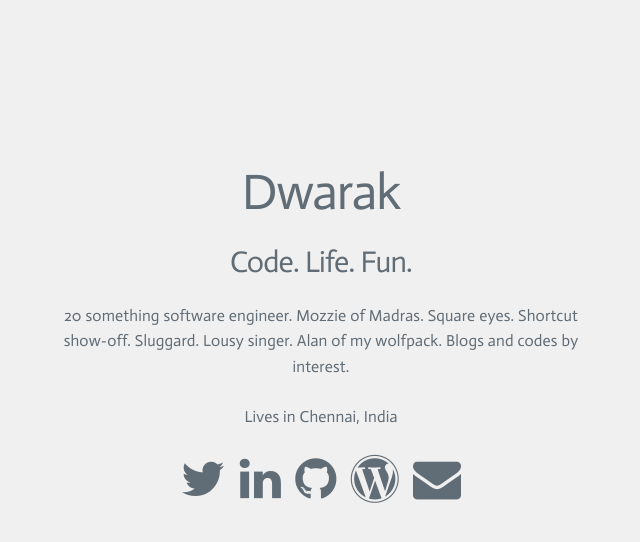
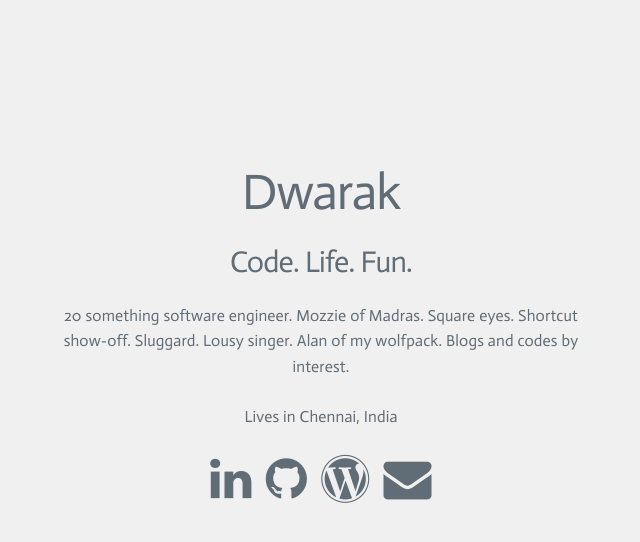
Before and after one commit to dtsdwarak/personal_website, a Jekyll site: the page built from index.html, in a window 1280 px wide. Shown: the top 542 px of the page, without its empty margins (319-959 px from the left). Built offline with Jekyll 4.4.1, drawn with Linux system fonts in a browser that asks for light colours.

Commit message:
Remove Twitter link

```diff
--- a/_config.yml
+++ b/_config.yml
@@ -5,7 +5,6 @@ url: "https://dwarak.in"
 
 # User's social address
 social:
-  twitter_username: dtsdwarak
   linkedin_username: dtsdwarak
   github_username:  dtsdwarak
   blog_link: https://blog.dwarak.in
--- a/index.html
+++ b/index.html
@@ -18,7 +18,6 @@ layout: default
          Lives in {{ site.user.place }}
         </p>
         <div class="public-profiles">
-        <a href="https://twitter.com/{{ site.social.twitter_username }}" target="_blank"><i class="fu fu-twitter fu-3x" aria-hidden="true"></i></a>
         <a href="http://www.linkedin.com/in/{{ site.social.linkedin_username }}" target="_blank"><i class="fu fu-linkedin fu-3x" aria-hidden="true"></i></a>
         <a href="https://github.com/{{ site.social.github_username }}" target="_blank"><i class="fu fu-github fu-3x" ari a-hidden="true"></i></a>
         <a href="{{ site.social.blog_link }}" target="_blank"><i class="fu fu-wordpress fu-3x" aria-hidden="true"></i></a>
```
Also changed, not shown: Gemfile.lock.
